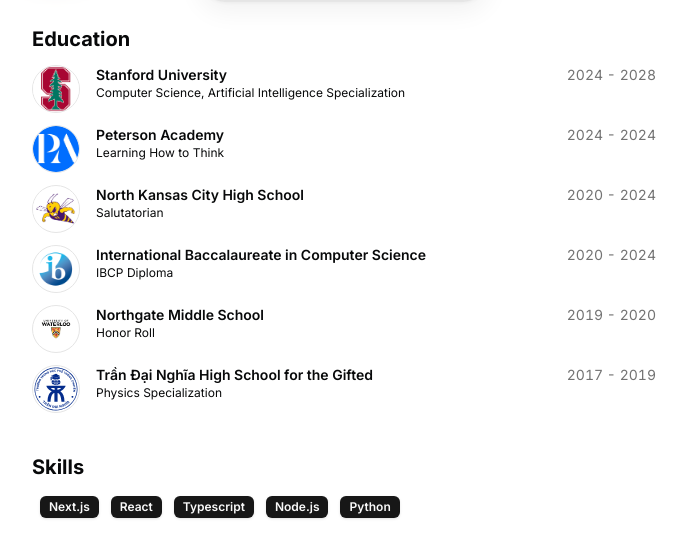
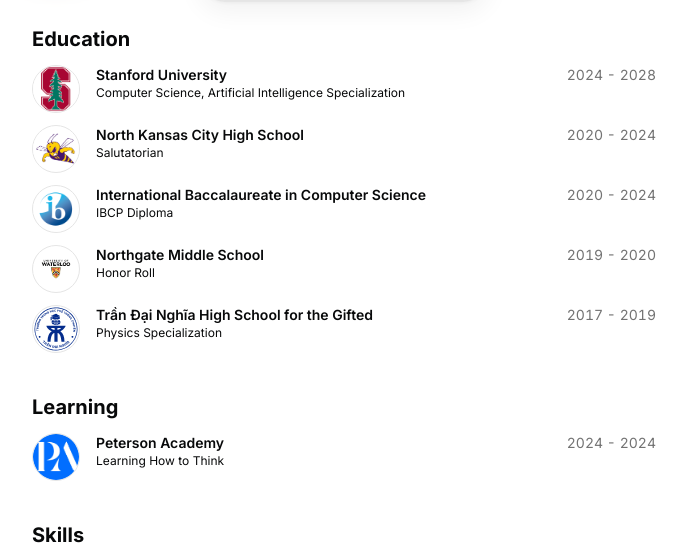
Before and after one commit to kimkhoi2202/portfolio, a Next.js app: page / in a window 1280 px wide. Shown: the part 783-1328 px from the top of the page, without its empty margins (296-983 px from the left). Built offline with nearby package versions, Linux system fonts and the light colour scheme.

Commit message:
optimize mobile experience

```diff
--- a/src/app/globals.css
+++ b/src/app/globals.css
@@ -127,7 +127,6 @@
   counter-increment: line;
   content: counter(line);
 
-  /* Other styling */
   display: inline-block;
   width: 1rem;
   margin-right: 2rem;
--- a/src/app/page.tsx
+++ b/src/app/page.tsx
@@ -69,6 +69,7 @@ export default function Page() {
                 badges={work.badges}
                 period={`${work.start} - ${work.end ?? "Present"}`}
                 description={work.description}
+                location={work.location}
               />
             </BlurFade>
           ))}
@@ -93,6 +94,31 @@ export default function Page() {
                 subtitle={education.degree}
                 period={`${education.start} - ${education.end}`}
                 description={education.description}
+                location={education.location}
+              />
+            </BlurFade>
+          ))}
+        </div>
+      </section>
+      <section id="learning">
+        <div className="flex min-h-0 flex-col gap-y-3">
+          <BlurFade delay={BLUR_FADE_DELAY * 9}>
+            <h2 className="text-xl font-bold">Learning</h2>
+          </BlurFade>
+          {DATA.learning.map((course, id) => (
+            <BlurFade
+              key={course.school}
+              delay={BLUR_FADE_DELAY * 10 + id * 0.05}
+            >
+              <ResumeCard
+                key={course.school}
+                href={course.href}
+                logoUrl={course.logoUrl}
+                altText={course.school}
+                title={course.school}
+                subtitle={course.degree}
+                period={`${course.start} - ${course.end}`}
+                description={course.description}
               />
             </BlurFade>
           ))}
@@ -100,12 +126,12 @@ export default function Page() {
       </section>
       <section id="skills">
         <div className="flex min-h-0 flex-col gap-y-3">
-          <BlurFade delay={BLUR_FADE_DELAY * 9}>
+          <BlurFade delay={BLUR_FADE_DELAY * 11}>
             <h2 className="text-xl font-bold">Skills</h2>
           </BlurFade>
           <div className="flex flex-wrap gap-1">
             {DATA.skills.map((skill, id) => (
-              <BlurFade key={skill} delay={BLUR_FADE_DELAY * 10 + id * 0.05}>
+              <BlurFade key={skill} delay={BLUR_FADE_DELAY * 12 + id * 0.05}>
                 <Badge key={skill}>{skill}</Badge>
               </BlurFade>
             ))}
@@ -114,7 +140,7 @@ export default function Page() {
       </section>
       <section id="projects">
         <div className="space-y-12 w-full py-12">
-          <BlurFade delay={BLUR_FADE_DELAY * 11}>
+          <BlurFade delay={BLUR_FADE_DELAY * 13}>
             <div className="flex flex-col items-center justify-center space-y-4 text-center">
               <div className="space-y-2">
                 <div className="inline-block rounded-lg bg-foreground text-background px-3 py-1 text-sm">
@@ -135,7 +161,7 @@ export default function Page() {
             {DATA.projects.map((project, id) => (
               <BlurFade
                 key={project.title}
-                delay={BLUR_FADE_DELAY * 12 + id * 0.05}
+                delay={BLUR_FADE_DELAY * 14 + id * 0.05}
               >
                 <ProjectCard
                   href={project.href}
@@ -155,7 +181,7 @@ export default function Page() {
       </section>
       <section id="hackathons">
         <div className="space-y-12 w-full py-12">
-          <BlurFade delay={BLUR_FADE_DELAY * 13}>
+          <BlurFade delay={BLUR_FADE_DELAY * 15}>
             <div className="flex flex-col items-center justify-center space-y-4 text-center">
               <div className="space-y-2">
                 <div className="inline-block rounded-lg bg-foreground text-background px-3 py-1 text-sm">
@@ -175,12 +201,12 @@ export default function Page() {
               </div>
             </div>
           </BlurFade>
-          <BlurFade delay={BLUR_FADE_DELAY * 14}>
+          <BlurFade delay={BLUR_FADE_DELAY * 16}>
             <ul className="mb-4 ml-4 divide-y divide-dashed border-l">
               {DATA.hackathons.map((project, id) => (
                 <BlurFade
                   key={project.title + project.dates}
-                  delay={BLUR_FADE_DELAY * 15 + id * 0.05}
+                  delay={BLUR_FADE_DELAY * 17 + id * 0.05}
                 >
                   <HackathonCard
                     title={project.title}
@@ -198,7 +224,7 @@ export default function Page() {
       </section>
       <section id="contact">
         <div className="grid items-center justify-center gap-4 px-4 text-center md:px-6 w-full py-12">
-          <BlurFade delay={BLUR_FADE_DELAY * 16}>
+          <BlurFade delay={BLUR_FADE_DELAY * 18}>
             <div className="space-y-3">
               <div className="inline-block rounded-lg bg-foreground text-background px-3 py-1 text-sm">
                 Contact
--- a/src/components/resume-card.tsx
+++ b/src/components/resume-card.tsx
@@ -19,7 +19,6 @@ interface ResumeCardProps {
   period: string;
   description?: string;
   location?: string;
-  locationLink?: string;
 }
 
 export const ResumeCard = ({
@@ -32,12 +31,33 @@ export const ResumeCard = ({
   period,
   description,
   location,
-  locationLink,
 }: ResumeCardProps) => {
   const [isExpanded, setIsExpanded] = React.useState(false);
+  const [isMobile, setIsMobile] = React.useState(false);
+
+  React.useEffect(() => {
+    const handleResize = () => {
+      setIsMobile(window.innerWidth <= 1024);
+    };
+
+    handleResize();
+    window.addEventListener('resize', handleResize);
+
+    return () => {
+      window.removeEventListener('resize', handleResize);
+    };
+  }, []);
+
+  React.useEffect(() => {
+    if (isMobile) {
+      setIsExpanded(true);
+    }
+  }, [isMobile]);
 
   const handleTitleClick = () => {
+    if (!isMobile) {
       setIsExpanded(!isExpanded);
+    }
   };
 
   const handleTextClick = (e: React.MouseEvent<HTMLElement>) => {
@@ -45,7 +65,7 @@ export const ResumeCard = ({
   };
 
   const handleKeyDown = (e: React.KeyboardEvent) => {
-    if (e.key === "Enter" || e.key === " ") {
+    if (!isMobile && (e.key === "Enter" || e.key === " ")) {
       setIsExpanded(!isExpanded);
     }
   };
@@ -108,12 +128,14 @@ export const ResumeCard = ({
                   ))}
                 </span>
               )}
+              {!isMobile && (
                 <ChevronRightIcon
                   className={cn(
                     "size-4 translate-x-0 transform opacity-0 transition-all duration-300 ease-out group-hover:translate-x-1 group-hover:opacity-100",
                     isExpanded ? "rotate-90" : "rotate-0"
                   )}
                 />
+              )}
             </h3>
             <button
               className="text-xs sm:text-sm tabular-nums text-muted-foreground text-right"
@@ -135,17 +157,15 @@ export const ResumeCard = ({
               {subtitle}
             </div>
           )}
-          {location && (
+          {isMobile && location && (
             <div className="font-sans text-xs text-muted-foreground mt-1">
-              <Link href={locationLink ?? "#"} target="_blank" rel="noopener noreferrer">
-                <span className="text-blue-500 underline cursor-pointer">{location}</span>
-              </Link>
+              {location}
             </div>
           )}
         </CardHeader>
         {description && (
           <motion.div
-            initial={{ opacity: 0, height: 0 }}
+            initial={{ opacity: isMobile ? 1 : 0, height: isMobile ? "auto" : 0 }}
             animate={{
               opacity: isExpanded ? 1 : 0,
               height: isExpanded ? "auto" : 0,
--- a/src/data/resume.tsx
+++ b/src/data/resume.tsx
@@ -6,7 +6,6 @@ export const DATA = {
   initials: "KL",
   url: "https://kimkhoilam.com/",
   location: "Stanford, CA",
-  locationLink: "https://www.google.com/maps/place/Stanford,+CA/",
   description:
     "and I major in Computer Science and Artificial Intelligence at Stanford University.",
   summary:
@@ -149,15 +148,6 @@ export const DATA = {
       description: "",
     },
     {
-      school: "Peterson Academy",
-      href: "https://petersonacademy.com/",
-      degree: "Learning How to Think",
-      logoUrl: "/petersonacademy.png",
-      start: "2024",
-      end: "2024",
-      description: "Intro to Nietzsche: How to Philosophize with a Hammer\nIntroduction to Nutrition\nIntro to Psychology\nThe Greatest Leaders in History: Heroes\nSymbolism in Christianity\nThe Art of Storytelling\nPlato: The Dawn of Thought\nIntro to Neuroscience\nIntelligence, Rationality, Wisdom, Spirituality\nIntro to Cosmology\nThe Psychology of Social Status\nThe Economics of Human Flourishing\nThe History of Western Music\nPost-Modern Philosophy",
-    },
-    {
       school: "North Kansas City High School",
       href: "https://nkhs.nkcschools.org/",
       degree: "Salutatorian",
@@ -192,6 +182,17 @@ export const DATA = {
       start: "2017",
       end: "2019",
       description: "GPA: 2.7",
+    },
+  ],
+  learning: [
+    {
+      school: "Peterson Academy",
+      href: "https://petersonacademy.com/",
+      degree: "Learning How to Think",
+      logoUrl: "/petersonacademy.png",
+      start: "2024",
+      end: "2024",
+      description: "Intro to Nietzsche: How to Philosophize with a Hammer\nIntroduction to Nutrition\nIntro to Psychology\nThe Greatest Leaders in History: Heroes\nSymbolism in Christianity\nThe Art of Storytelling\nPlato: The Dawn of Thought\nIntro to Neuroscience\nIntelligence, Rationality, Wisdom, Spirituality\nIntro to Cosmology\nThe Psychology of Social Status\nThe Economics of Human Flourishing\nThe History of Western Music\nPost-Modern Philosophy",
     },
   ],
   projects: [
```
Lines whose indentation alone changed are shown as unchanged.
